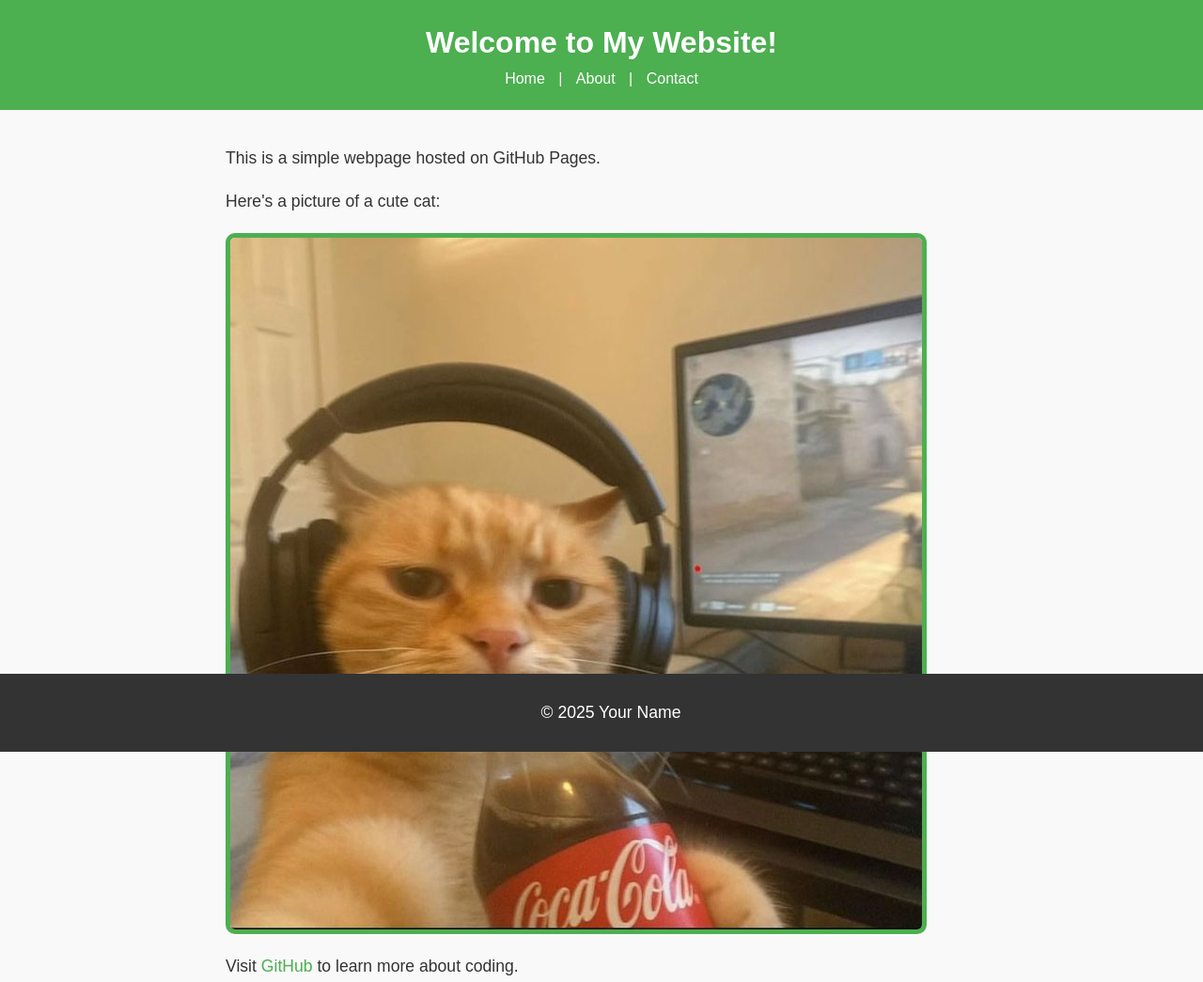
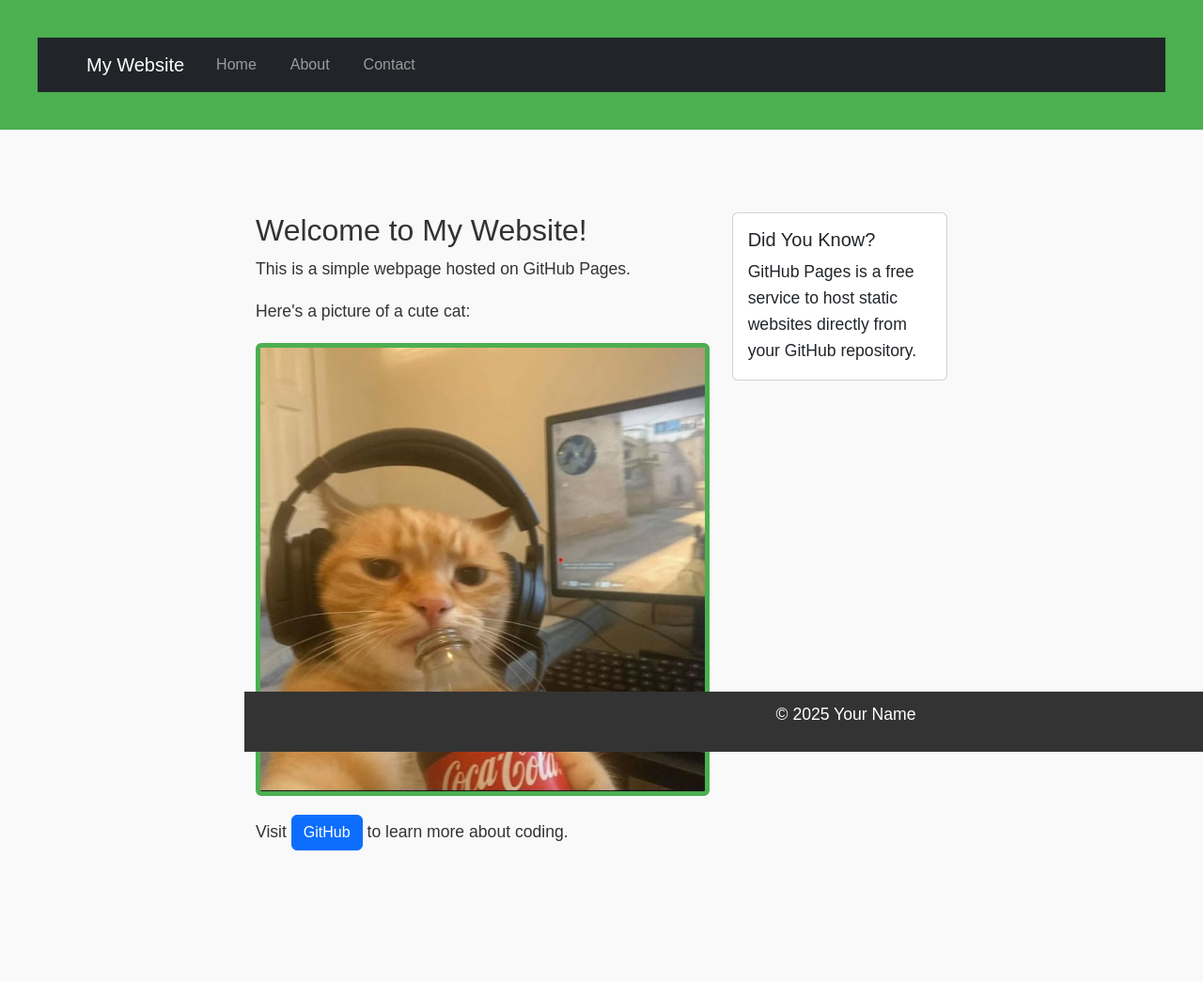
Before and after one commit to EMINA-arch/my-first-website, a plain HTML site: page index.html in a window 1280 px wide. Shown: the whole page at 94% size. After the commit the page ends 1009 px from the top, so only its background shows below. Drawn offline with nearby package versions, Linux system fonts and the light colour scheme.

Commit message:
Complete Bootstrap layout with responsive columns

```diff
--- a/index.html
+++ b/index.html
@@ -4,28 +4,61 @@
     <meta charset="UTF-8">
     <meta name="viewport" content="width=device-width, initial-scale=1.0">
     <title>My First GitHub Page</title>
+    <link href="https://cdn.jsdelivr.net/npm/bootstrap@5.3.0/dist/css/bootstrap.min.css" rel="stylesheet">
     <link rel="stylesheet" href="styles.css">
 </head>
 <body>
     <header>
-        <h1>Welcome to My Website!</h1>
-          <nav>
-            <a href="index.html">Home</a> |
-            <a href="about.html">About</a> |
-            <a href="contact.html">Contact</a>
-        </nav>
+     <header>
+    <nav class="navbar navbar-expand-lg navbar-dark bg-dark">
+        <div class="container">
+            <a class="navbar-brand" href="index.html">My Website</a>
+            <button class="navbar-toggler" type="button" data-bs-toggle="collapse" data-bs-target="#navbarNav">
+                <span class="navbar-toggler-icon"></span>
+            </button>
+            <div class="collapse navbar-collapse" id="navbarNav">
+                <ul class="navbar-nav">
+                    <li class="nav-item">
+                        <a class="nav-link" href="index.html">Home</a>
+                    </li>
+                    <li class="nav-item">
+                        <a class="nav-link" href="about.html">About</a>
+                    </li>
+                    <li class="nav-item">
+                        <a class="nav-link" href="contact.html">Contact</a>
+                    </li>
+                </ul>
+            </div>
+        </div>
+    </nav>
+</header>
     </header>
 
     <main>
-        <p>This is a simple webpage hosted on GitHub Pages.</p>
-        <p>Here's a picture of a cute cat:</p>
-        <img src="cat.jpg.jfif" alt="A cute kitten">
+    <main class="container my-5">
+    <div class="row">
+        <div class="col-md-8">
+            <h2>Welcome to My Website!</h2>
+            <p>This is a simple webpage hosted on GitHub Pages.</p>
+            <p>Here's a picture of a cute cat:</p>
+            <img src="cat.jpg.jfif" alt="Cute cat" class="img-fluid rounded">
+            <p class="mt-3">Visit <a href="https://github.com" class="btn btn-primary">GitHub</a> to learn more about coding.</p>
+        </div>
+        <div class="col-md-4">
+            <div class="card">
+                <div class="card-body">
+                    <h5 class="card-title">Did You Know?</h5>
+                    <p class="card-text">GitHub Pages is a free service to host static websites directly from your GitHub repository.</p>
+                </div>
+            </div>
+        </div>
+    </div>
+</main>
 
-        <p>Visit <a href="https://github.com">GitHub</a> to learn more about coding.</p>
-    </main>
-
-    <footer>
+ <footer>
         <p>&copy; 2025 Your Name</p>
     </footer>
+    <script src="https://cdn.jsdelivr.net/npm/@popperjs/core@2.11.6/dist/umd/popper.min.js"></script>
+<script src="https://cdn.jsdelivr.net/npm/bootstrap@5.3.0/dist/js/bootstrap.min.js"></script>
 </body>
 </html>
```
Also changed, not shown: about.html (+31 -10 lines), contact.html (+30 -9 lines).
